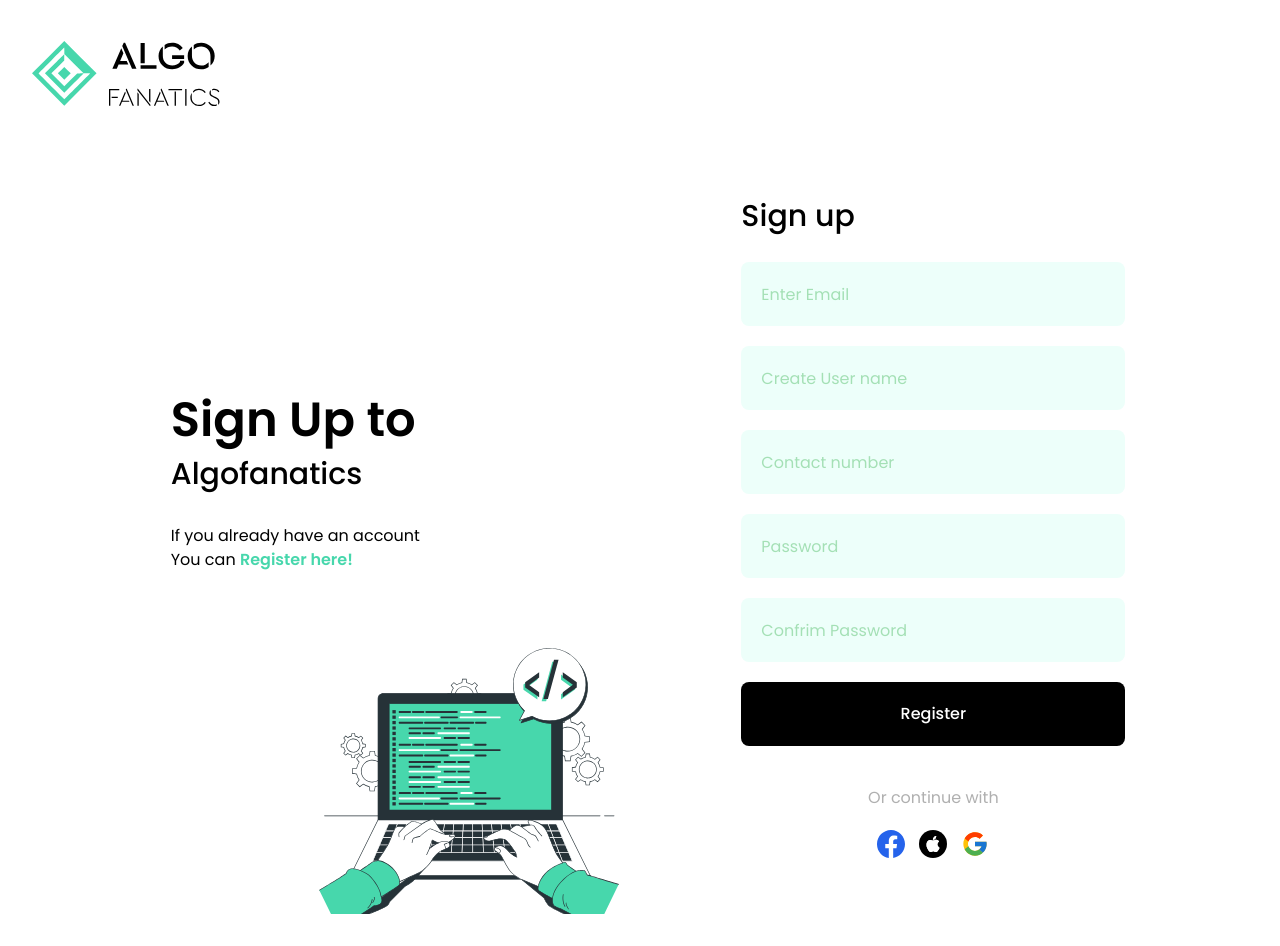
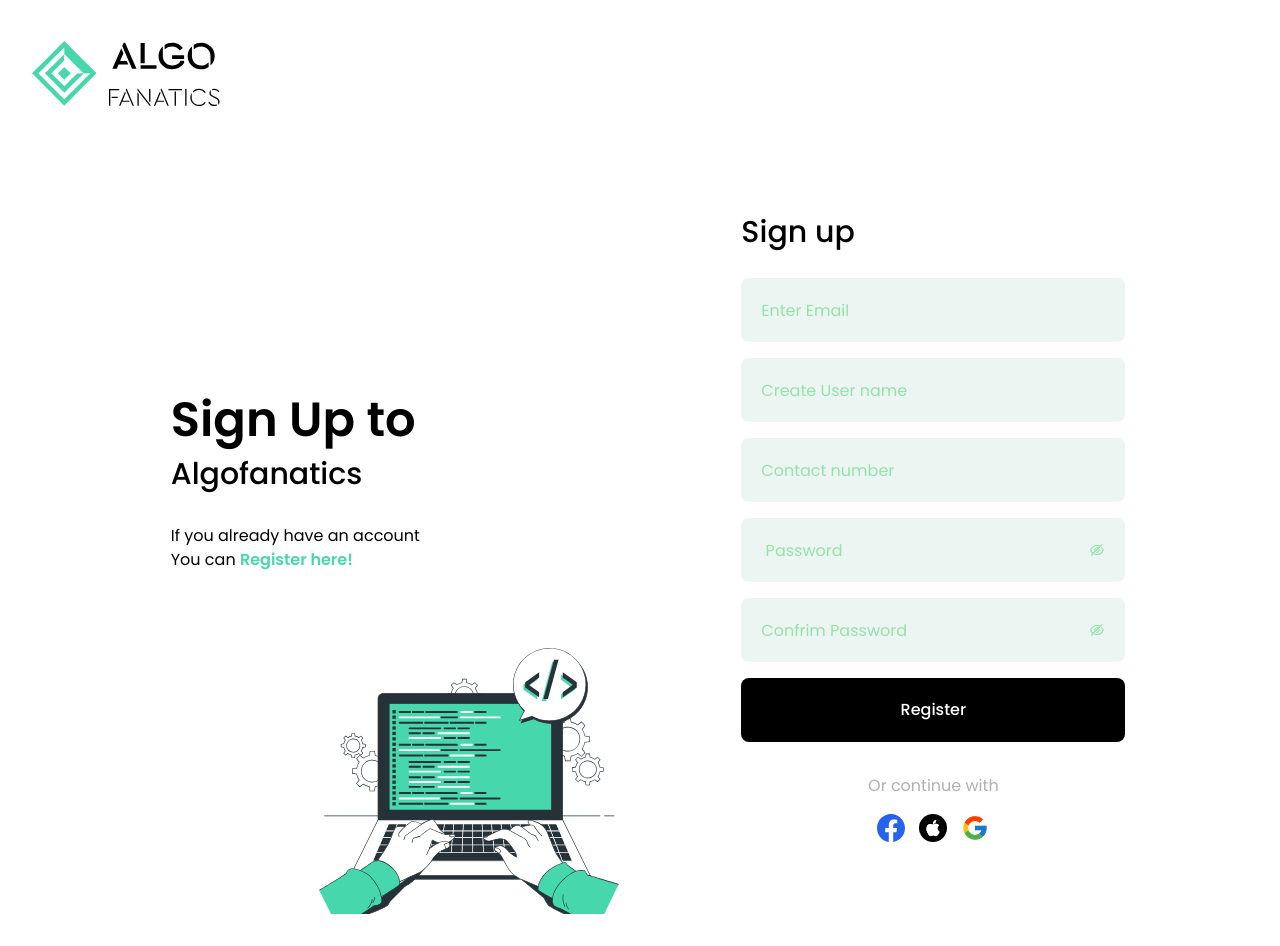
Before and after one commit to algofanatics/algofanatics-website, a Next.js app: page /signup in a window 1280 px wide. Built offline with nearby package versions, Linux system fonts and the light colour scheme.

Commit message:
fix: sign up color & password icon

```diff
--- a/pages/signin/index.tsx
+++ b/pages/signin/index.tsx
@@ -1,5 +1,6 @@
 import React from "react";
 import Image from "next/image";
+import { AiOutlineEyeInvisible } from "react-icons/ai";
 import { BsFacebook, BsApple } from "react-icons/bs";
 import { FcGoogle } from "react-icons/fc";
 
@@ -47,10 +48,17 @@ const index = () => {
               className="bg-signin w-full h-16 rounded-lg placeholder:text-signinText px-5"
               placeholder="Enter email or user name"
             />
+
+            <div className="relative flex mt-7">
             <input
-              className="bg-signin w-full h-16 rounded-lg mt-7 placeholder:text-signinText px-5"
+              className="bg-signin w-full h-16 rounded-lg placeholder:text-signinText px-5"
               placeholder="Password"
             />
+               <div className="absolute inset-y-0 right-0 pr-5 flex items-center pointer-events-none">
+                <AiOutlineEyeInvisible className="text-backend" />
+              </div>
+             </div>
+
             <p className="flex justify-end text-Text text-sm pt-4">
               Forgot password?
             </p>
--- a/pages/signup/index.tsx
+++ b/pages/signup/index.tsx
@@ -1,5 +1,6 @@
 import React from "react";
 import Image from "next/image";
+import { AiOutlineEyeInvisible } from "react-icons/ai";
 import { BsFacebook, BsApple } from "react-icons/bs";
 import { FcGoogle } from "react-icons/fc";
 
@@ -45,29 +46,43 @@ function index() {
           <div className="lg:max-w-sm md:max-w-lg max-w-md">
             <h1 className="text-3xl py-7 font-medium">Sign up</h1>
             <input
-              className="bg-signin w-full h-16 rounded-lg placeholder:text-signinText px-5"
+              className="bg-signup w-full h-16 rounded-lg placeholder:text-backend px-5"
               placeholder="Enter Email"
             />
+
             <input
-              className="bg-signin w-full h-16 rounded-lg placeholder:text-signinText px-5 my-5"
+              className="bg-signup w-full h-16 rounded-lg placeholder:text-backend px-5 my-4"
               placeholder="Create User name"
             />
             <input
-              className="bg-signin w-full h-16 rounded-lg placeholder:text-signinText px-5"
+              className="bg-signup w-full h-16 rounded-lg placeholder:text-backend px-5"
               placeholder="Contact number"
             />
-            <input
-              className="bg-signin w-full h-16 rounded-lg placeholder:text-signinText px-5 my-5"
-              placeholder="Password"
-            />
-            <input
-              className="bg-signin w-full h-16 rounded-lg placeholder:text-signinText px-5"
-              placeholder="Confrim Password"
-            />
-            <button className="bg-black w-full  text-white font-medium h-16 rounded-lg my-5">
+
+            <div className="relative my-4">
+              <input
+                className="bg-signup w-full h-16 rounded-lg placeholder:text-backend px-5"
+                placeholder=" Password"
+              />
+              <div className="absolute inset-y-0 right-0 pr-5 flex items-center pointer-events-none">
+                <AiOutlineEyeInvisible className="text-backend" />
+              </div>
+            </div>
+
+            <div className="relative">
+              <input
+                className="bg-signup w-full h-16 rounded-lg placeholder:text-backend px-5"
+                placeholder="Confrim Password"
+              />
+              <div className="absolute inset-y-0 right-0 pr-5 flex items-center pointer-events-none">
+                <AiOutlineEyeInvisible className="text-backend" />
+              </div>
+            </div>
+
+            <button className="bg-black w-full  text-white font-medium h-16 rounded-lg my-4">
               Register
             </button>
-            <p className="flex justify-center text-Text items-center my-5">
+            <p className="flex justify-center text-Text items-center my-4">
               Or continue with
             </p>
 
@@ -80,7 +95,6 @@ function index() {
                 <FcGoogle className="w-7 h-7" />
               </div>
             </div>
-
           </div>
         </section>
       </div>
--- a/tailwind.config.js
+++ b/tailwind.config.js
@@ -24,6 +24,7 @@ module.exports = {
       "cardBorder":"#F3F4F5",
       "signin":"#EDFFFA",
       "signinText":"#A4E0B5",
+      "signup":"#EDF5F3",
       "Text":"#B0B0B0",
     },
 
```
